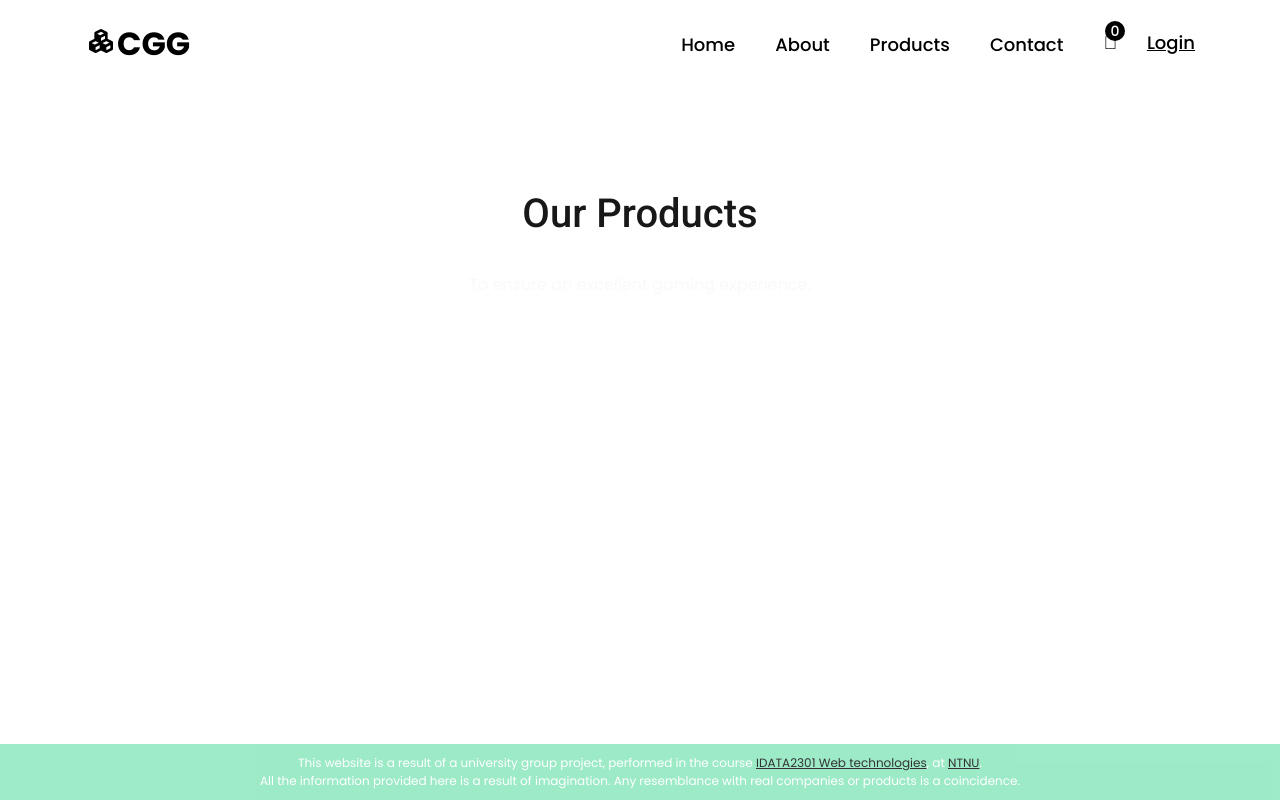
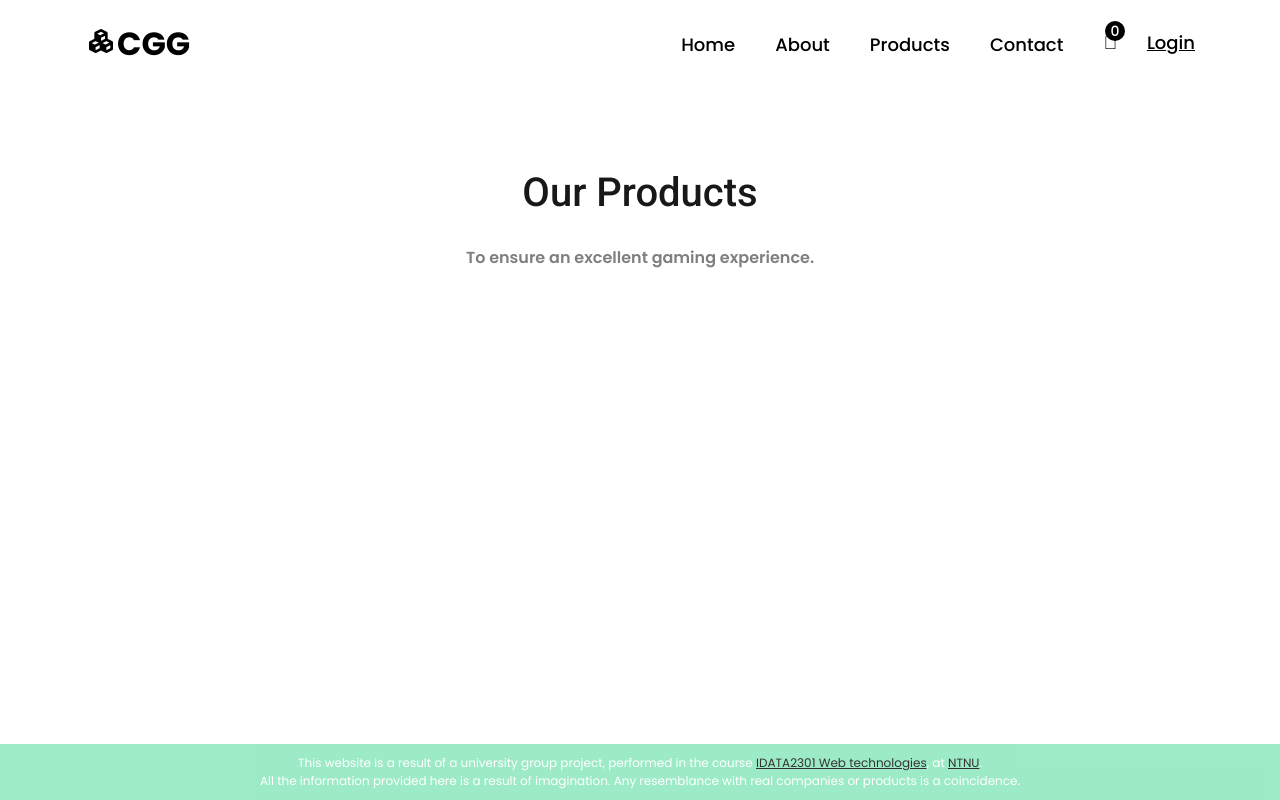
Before and after one commit to matste97/WebteknologiGruppe5, a PHP site: page /products.php in a window 1280 px wide. Run offline with PHP 8.4, Linux system fonts and the light colour scheme; data that the repository does not hold is empty; some libraries are stand-ins or nearby versions.

Commit message:
changes to contact css and product css

```diff
--- a/Website/product.css
+++ b/Website/product.css
@@ -1,9 +1,9 @@
 @import url('https://fonts.googleapis.com/css2?family=Quicksand:wght@300;400;500;600;700&family=Roboto:wght@300;400;500;700;900&display=swap');
 
 :root{
-    --white-light: #D7D7D7;
+    --white-light: rgba(255, 255, 255, 0.5);
     --alice-blue: #f8f9fa;
-    --green: #85E6BA;
+    --pink: #85E6BA;
     --gray: #ededed;
 }
 *{
@@ -12,7 +12,7 @@
     box-sizing: border-box;
 }
 body{
-    background: white;
+    background: #fff;
     font-family: 'Poppins', sans-serif;
 }
 
@@ -22,7 +22,7 @@ img{
     display: block;
 }
 .container{
-    background-color: white;
+    background-color: #fff;
     width: 88vw;
     margin: 0 auto;
 }
@@ -50,18 +50,23 @@ img{
     text-transform: uppercase;
 }
 .text-light{
-    color: black;
+    font-size: 1rem;
+    font-weight: 600;
+    line-height: 1.5;
+    opacity: 0.5;
+    margin: 0.4rem 0;
 }
 
 /* product section */
 .products{
-    background: white;
-    padding: 3.2rem 0;
+    background: #fff;
+    padding: 30px 0;
 }
 .products .text-light{
     text-align: center;
-    width: 70%;
-    margin: 0.9rem auto;
+    width: 100% !important;
+    margin: 0px !important;
+    color: #000000 !important;
 }
 .product{
     margin: 2rem;
@@ -73,7 +78,7 @@ img{
     cursor: pointer;
 }
 .product-img{
-    background: var(--white-light);
+    background: #d7d7d7;
     box-shadow: 0 0 20px 10px var(--white-light);
     width: 200px;
     height: 200px;
@@ -104,13 +109,13 @@ img{
     color: white;
 }
 .btn-cart:hover{
-    background: var(--green);
+    background: #000;
 }
 .btn-buy{
     background: white;
 }
 .btn-buy:hover{
-    background: var(--green);
+    background: #000;
     color: #fff;
 }
 .product-info{
@@ -123,7 +128,7 @@ img{
     align-items: center;
 }
 .rating span{
-    color: var(--green);
+    color: var(--pink);
 }
 .product-name{
     color: black;
@@ -145,13 +150,13 @@ img{
     transform: scale(1.1);
 }
 .product:hover .product-img{
-    background: var(--green);
+    background: #85e6ba;
 }
 .product:hover .product-btns{
     opacity: 1;
 }
 .off-info .sm-title{
-    background: var(--green);
+    background:#85e6ba;
     color: white;
     display: inline-block;
     padding: 0.5rem;
@@ -189,11 +194,7 @@ img{
     font-family: inherit;
 }
 .btn-dark:hover{
-    background: var(--green);
-}
-
-.center-text{
-    text-align: center;
+    background: var(--pink);
 }
 
 
```
Also changed, not shown: Website/contact.css (+7 -8 lines).
